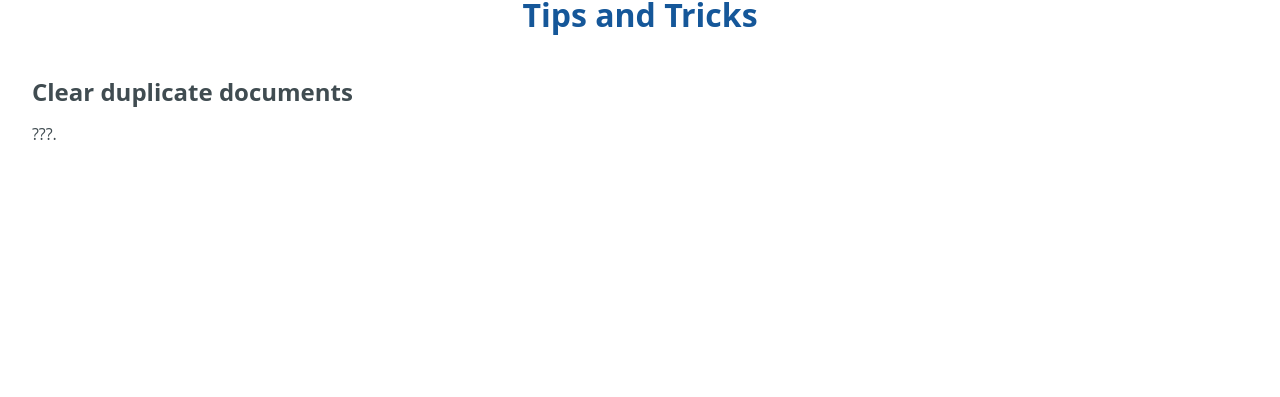
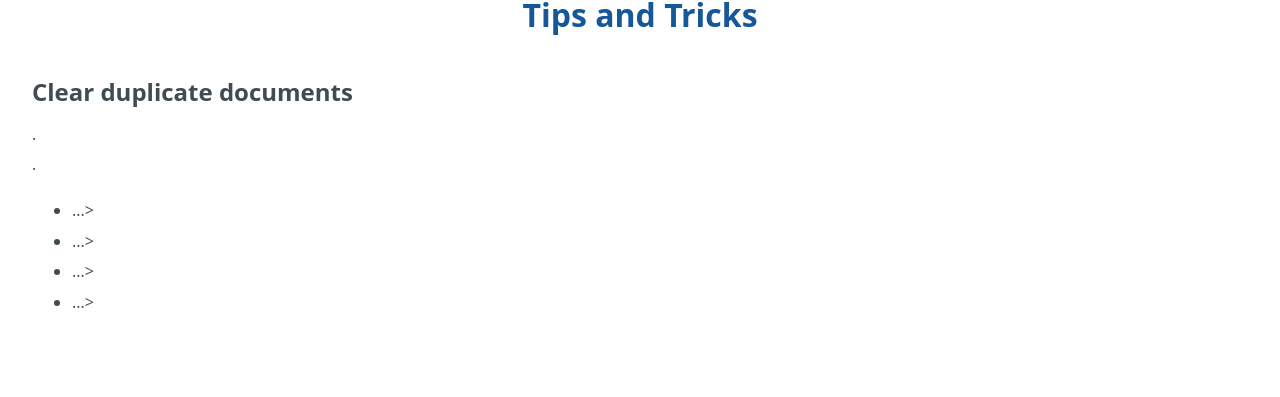
Before and after one commit to cs-LA/home, a Jekyll site: the page built from KTrunk/Manual/TipsAndTricks.md, in a window 1280 px wide. Shown: the part 281-678 px from the top of the page. Built offline with Jekyll 4.4.1, drawn with Linux system fonts in a browser that asks for light colours; our own code applies the rules of GitHub Pages for plain Markdown files.

Commit message:
Update TipsAndTricks.md

```diff
--- a/KTrunk/Manual/TipsAndTricks.md
+++ b/KTrunk/Manual/TipsAndTricks.md
@@ -19,6 +19,28 @@
   <span class="de">Doppelte Dokumente bereinigen</span>
 </h3>
 <p>
-  <span class="en">???.</span>
-  <span class="de">???.</span>
+  <span class="en">.</span>
+  <span class="de">Eigentlich sollte es nicht vorkommen, dass zwei oder mehrere Dokumente mit gleichem Namen erzeugt werden. Sollte dies doch einmal auftreten, ist es aufgrund der internen Datenstruktur nicht ganz einfach, den Konflikt aufzulösen.</span>
 </p>
+<p>
+  <span class="en">.</span>
+  <span class="de">Hier ein möglicher Weg, den Konflikt zu bereinigen:</span>
+</p>
+<ul>
+  <li>
+    <span class="en">...></span>
+    <span class="de">Eins der beiden Dokumente umbenennen.</b></span>
+  </li>
+  <li>
+    <span class="en">...></span>
+    <span class="de">Nun kann man die beiden Dokumente unterscheiden.</b></span>
+  </li>
+  <li>
+    <span class="en">...></span>
+  <span class="de">Das <em>falsche</em> Dokument löschen.</b></span>
+  </li>
+  <li>
+    <span class="en">...></span>
+  <span class="de">Dem <em>richtigen</em> Dokument nun - falls notwendig - wieder den richtigen Namen geben.</b></span>
+  </li>
+</ul>
```
